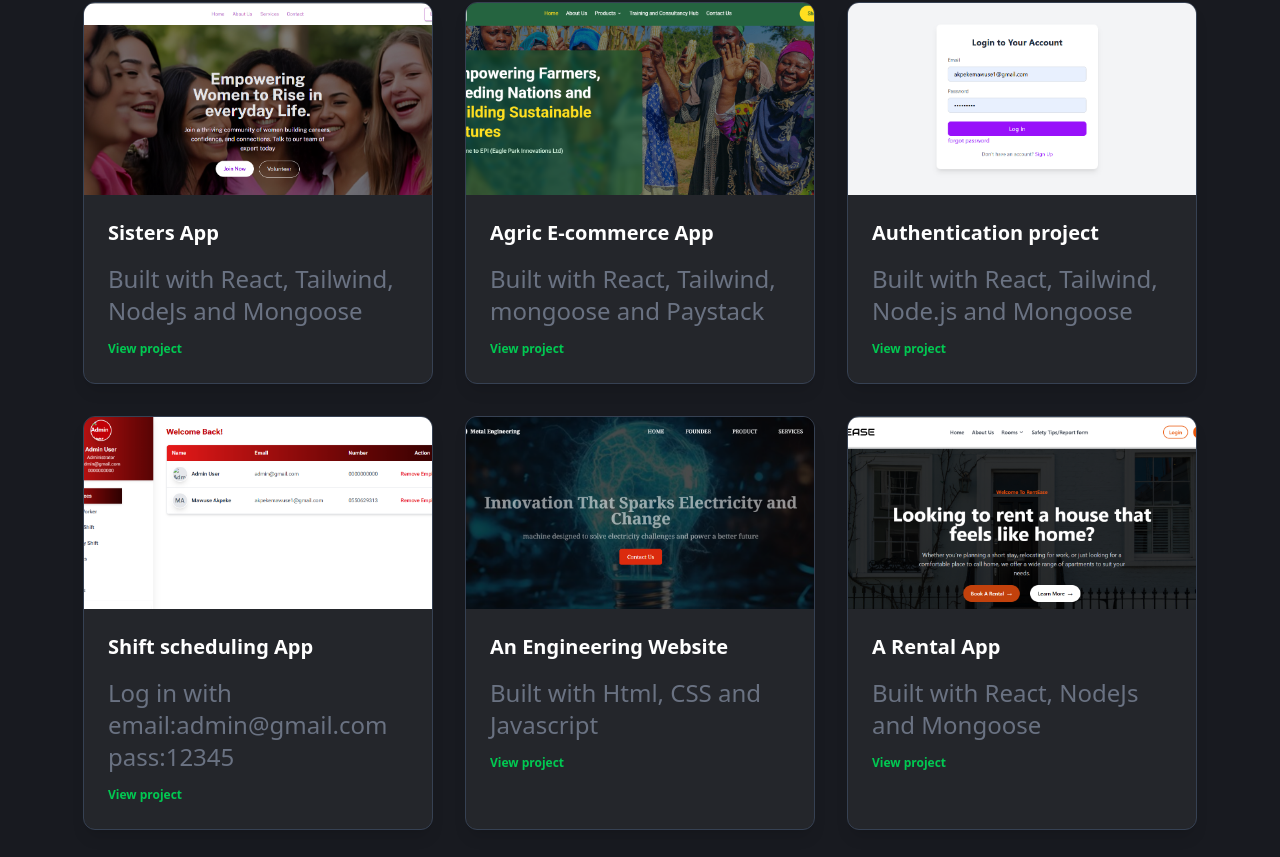
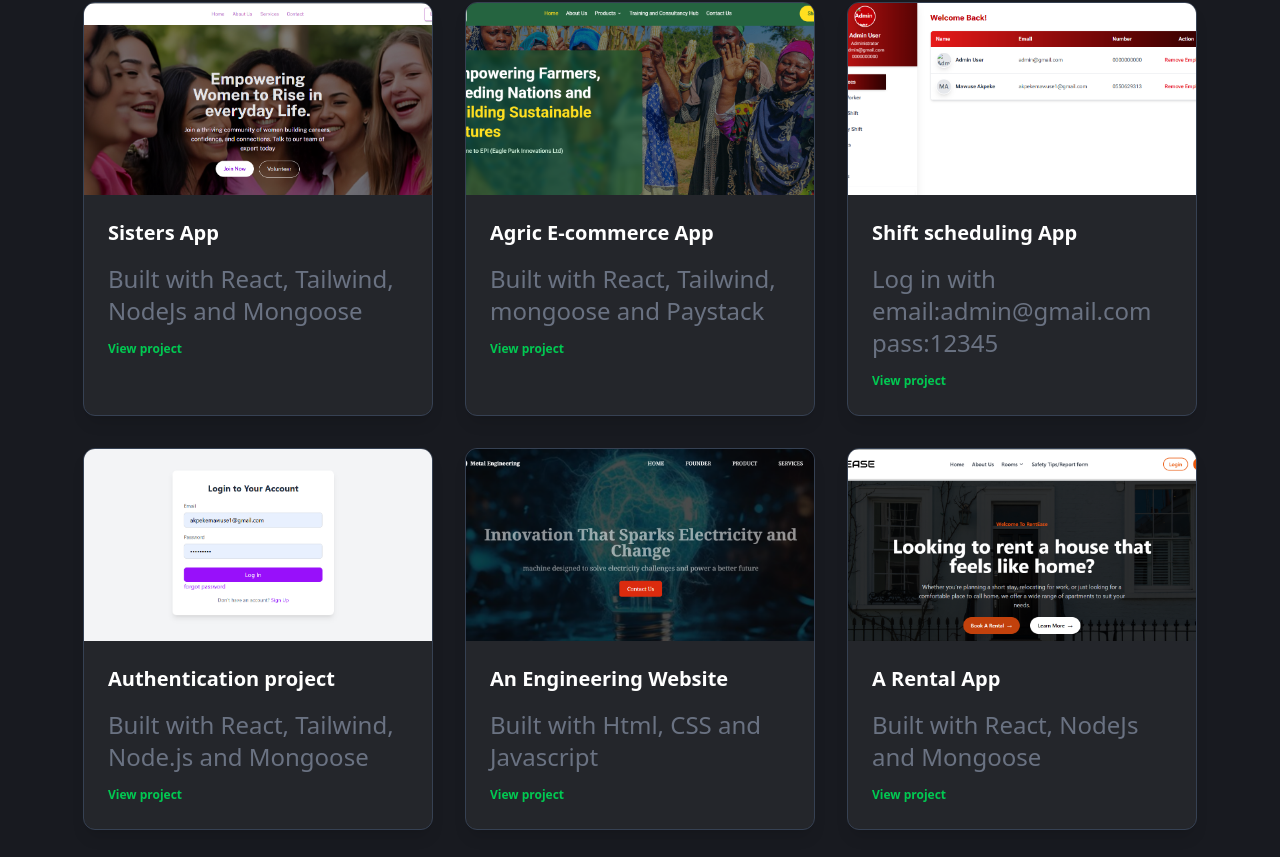
Before and after one commit to mawuse-tech/Mawuse-Portfolio, a React (Vite) app: page / in a window 1280 px wide. Shown: the part 2383-3240 px from the top of the page. Built offline with nearby package versions, Linux system fonts and the light colour scheme.

Commit message:
position changes

```diff
--- a/src/components/Projects.jsx
+++ b/src/components/Projects.jsx
@@ -67,20 +67,21 @@ const Projects = () => {
     },
 
     {
+      imageSrc: sev,
+      title: "Shift scheduling App",
+      description: "",
+      date: "Log in with email:admin@gmail.com pass:12345",
+      status: "View project",
+      link: "https://sche.up.railway.app/"
+    },
+
+    {
       imageSrc: four,
       title: "Authentication project",
       description: "",
       date: "Built with React, Tailwind, Node.js and Mongoose",
       status: "View project",
       link: "https://esseauth.netlify.app/"
-    },
-    {
-      imageSrc: sev,
-      title: "Shift scheduling App",
-      description: "",
-      date: "Log in with email:admin@gmail.com pass:12345",
-      status: "View project",
-      link: "https://sche.up.railway.app/"
     },
 
     {
```
